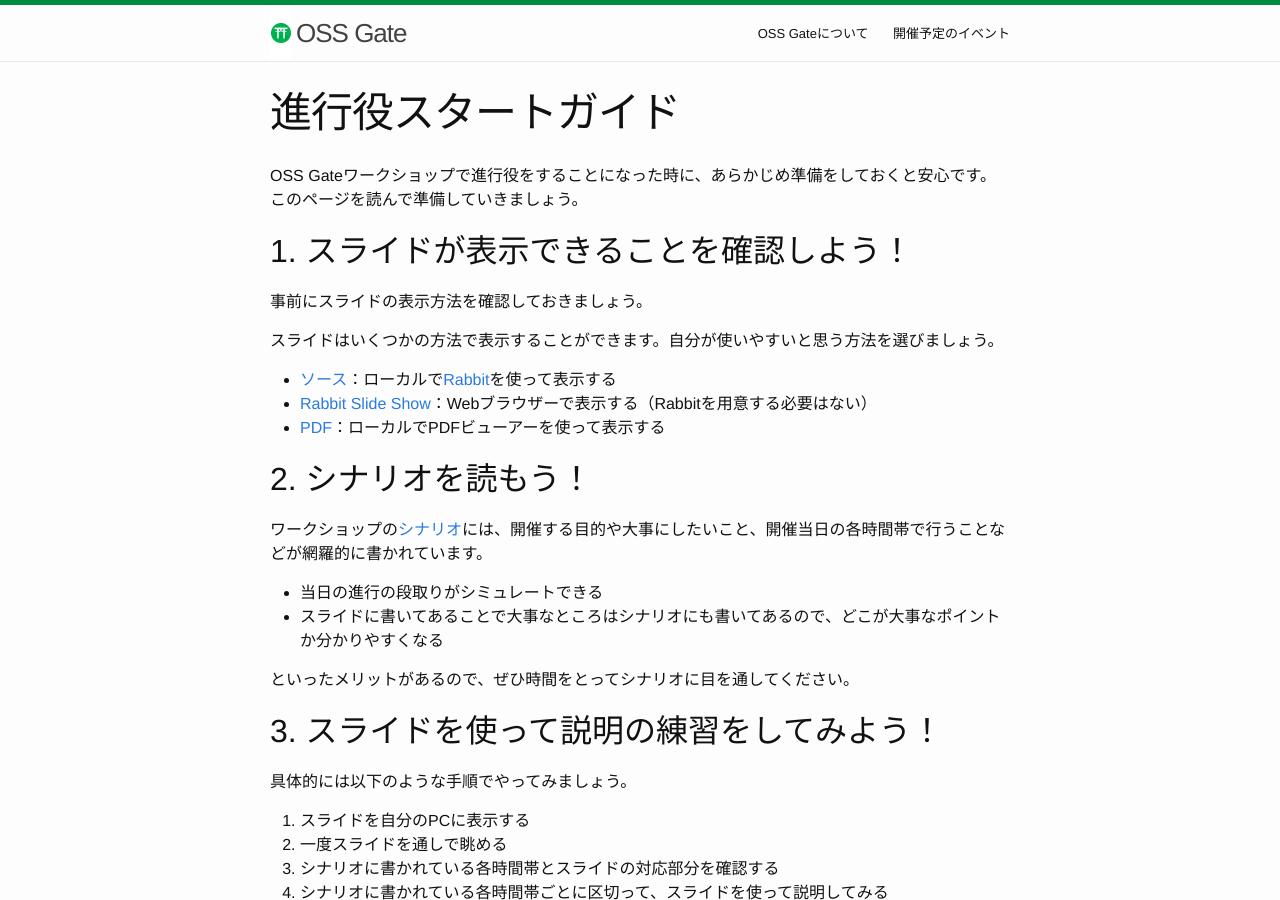
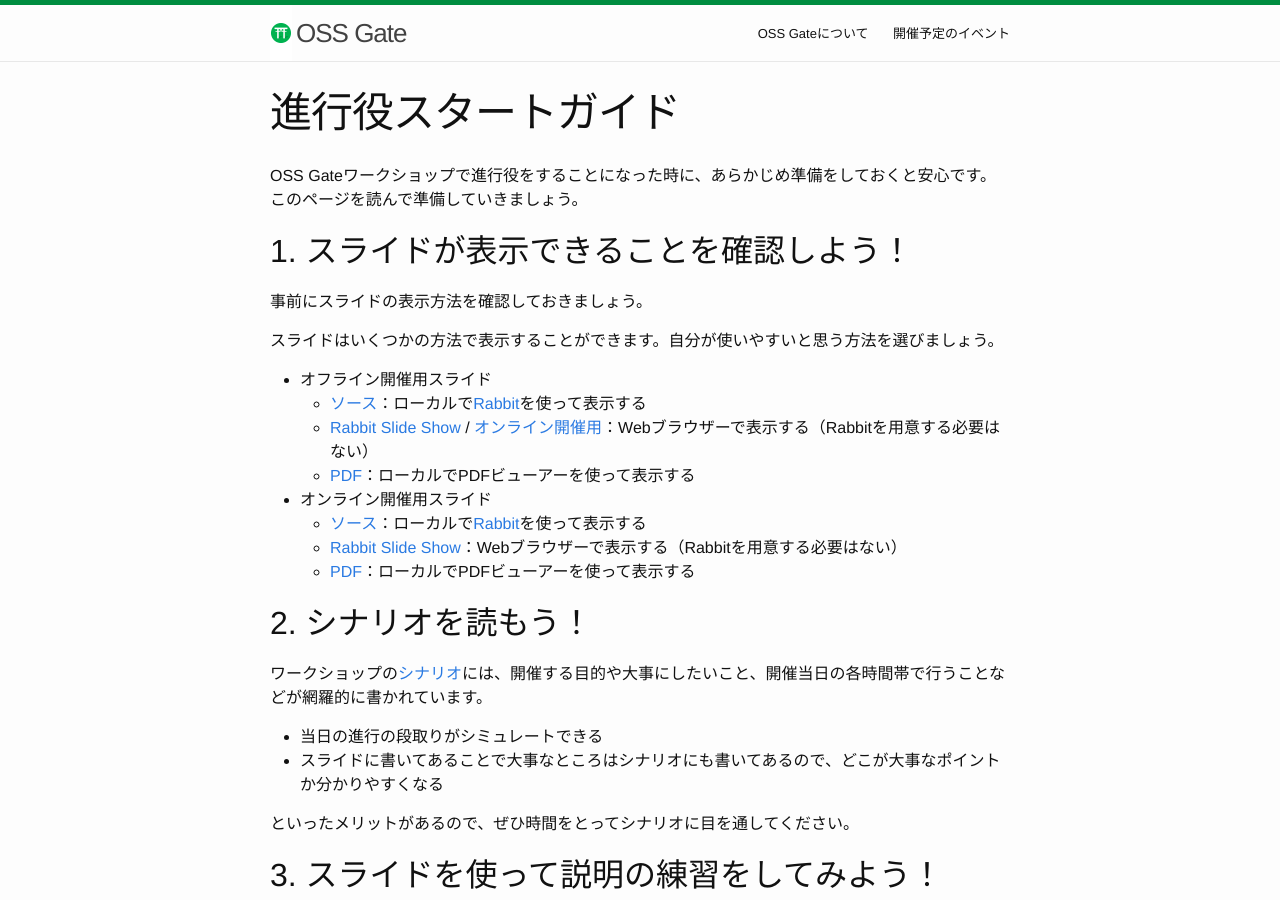
Before and after one commit to oss-gate/oss-gate.github.io, a Jekyll site: the page built from workshop/new-to-moderator.md, in a window 1280 px wide and 900 px high. Built offline with Jekyll 4.4.1, drawn with Linux system fonts in a browser that asks for light colours; comment, search, counter and statistics services are not loaded.

Commit message:
Link to both offline and online slides

```diff
--- a/workshop/new-to-moderator.md
+++ b/workshop/new-to-moderator.md
@@ -11,9 +11,14 @@ OSS Gateワークショップで進行役をすることになった時に、あ
 
 スライドはいくつかの方法で表示することができます。自分が使いやすいと思う方法を選びましょう。
 
-* [ソース](https://github.com/oss-gate/workshop/blob/master/tutorial/scenario.rab)：ローカルで[Rabbit](https://rabbit-shocker.org/)を使って表示する
-* [Rabbit Slide Show](https://slide.rabbit-shocker.org/authors/oss-gate/workshop-tutorial/)：Webブラウザーで表示する（Rabbitを用意する必要はない）
-* [PDF](https://slide.rabbit-shocker.org/authors/oss-gate/workshop-tutorial/scenario.pdf)：ローカルでPDFビューアーを使って表示する
+* オフライン開催用スライド
+  * [ソース](https://github.com/oss-gate/workshop/blob/master/tutorial/scenario/scenario.rab)：ローカルで[Rabbit](https://rabbit-shocker.org/)を使って表示する
+  * [Rabbit Slide Show](https://slide.rabbit-shocker.org/authors/oss-gate/workshop-tutorial/) / [オンライン開催用](https://slide.rabbit-shocker.org/authors/oss-gate/workshop-tutorial-online/)：Webブラウザーで表示する（Rabbitを用意する必要はない）
+  * [PDF](https://slide.rabbit-shocker.org/authors/oss-gate/workshop-tutorial/scenario.pdf)：ローカルでPDFビューアーを使って表示する
+* オンライン開催用スライド
+  * [ソース](https://github.com/oss-gate/workshop/blob/master/tutorial/scenario-online/scenario.rab)：ローカルで[Rabbit](https://rabbit-shocker.org/)を使って表示する
+  * [Rabbit Slide Show](https://slide.rabbit-shocker.org/authors/oss-gate/workshop-tutorial-online/)：Webブラウザーで表示する（Rabbitを用意する必要はない）
+  * [PDF](https://slide.rabbit-shocker.org/authors/oss-gate/workshop-tutorial-online/scenario.pdf)：ローカルでPDFビューアーを使って表示する
 
 ## 2. シナリオを読もう！
 
```
